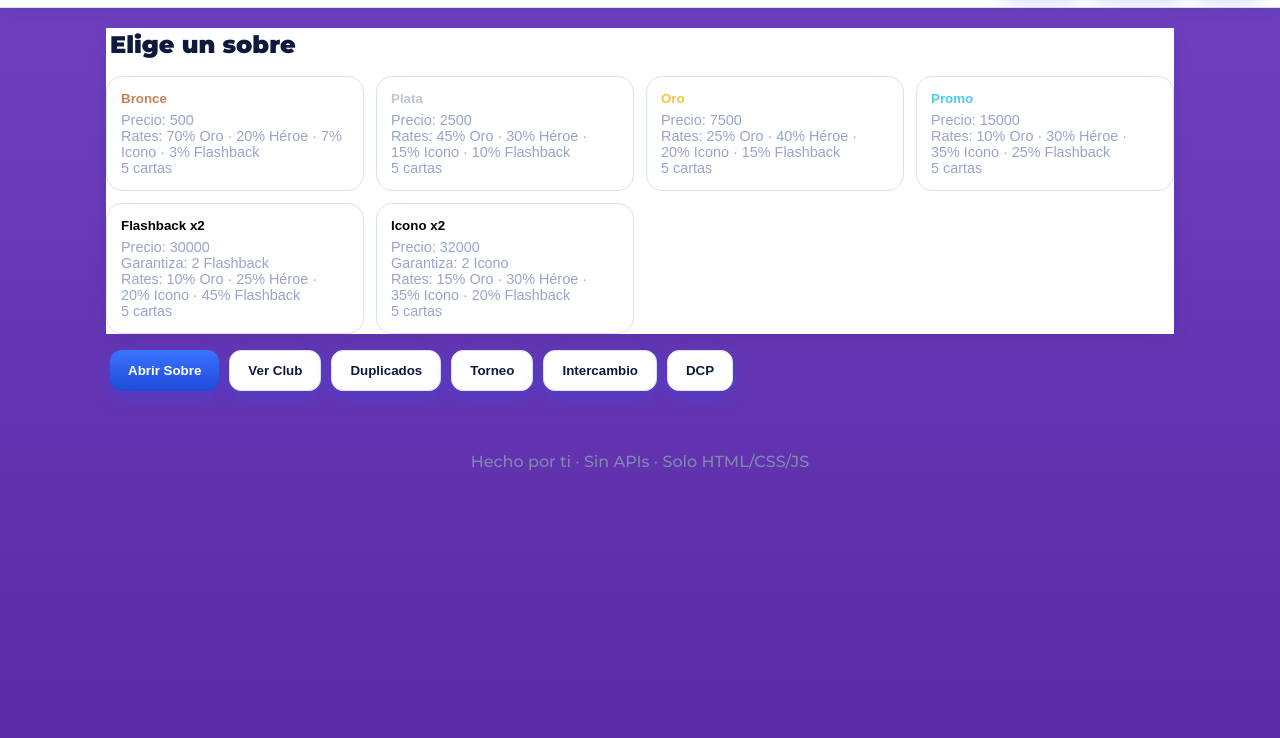
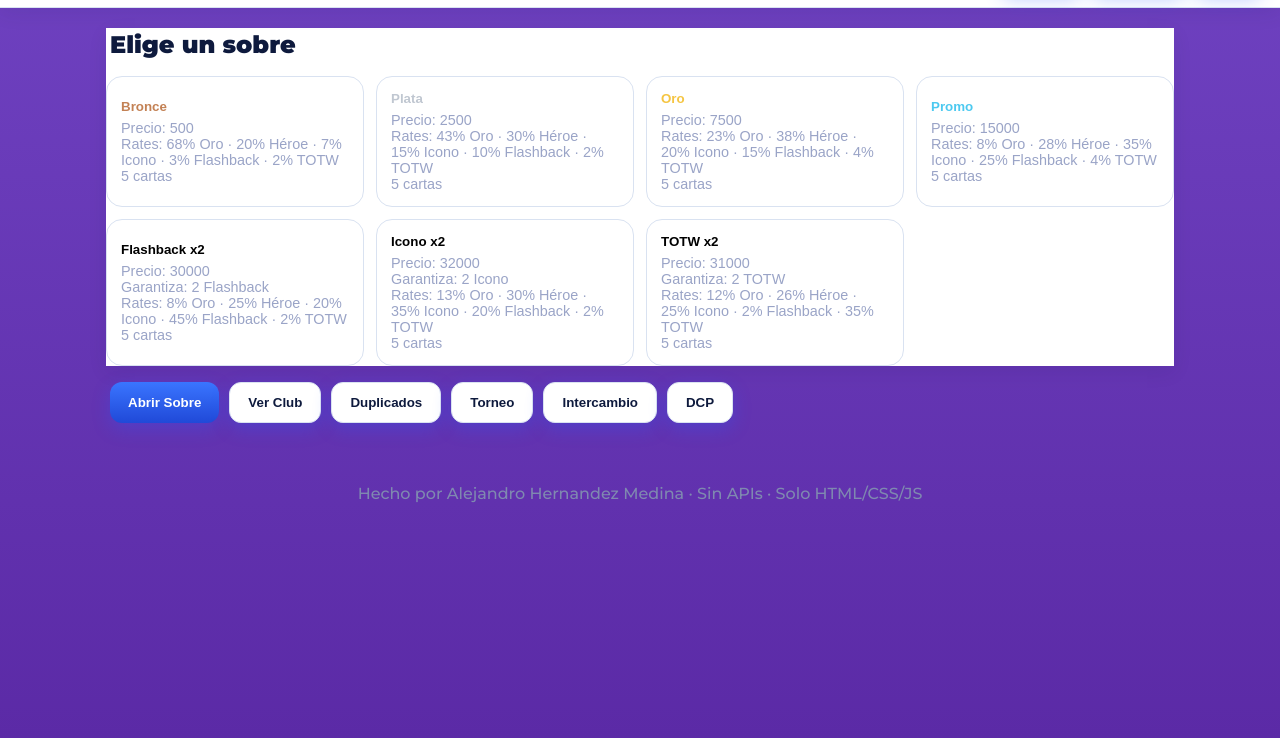
Before and after one commit to opolo11futbol-ops/OPOLO-PACK-OPENER, a plain HTML site: page index.html in a window 1280 px wide. Shown: the part 62-800 px from the top of the page. Drawn offline with Linux system fonts and the light colour scheme.

Commit message:
Add files via upload

```diff
--- a/index.html
+++ b/index.html
@@ -3,7 +3,7 @@
 <head>
   <meta charset="UTF-8" />
   <meta name="viewport" content="width=device-width, initial-scale=1.0" />
-  <title>FIFA Packs - Mini Juego</title>
+  <title>opolo pack opener</title>
   <link rel="stylesheet" href="styles.css" />
   <link rel="preconnect" href="https://fonts.googleapis.com">
   <link rel="preconnect" href="https://fonts.gstatic.com" crossorigin>
@@ -11,7 +11,7 @@
 </head>
 <body>
   <header class="topbar">
-    <div class="brand">FIFA Packs</div>
+    <div class="brand"><img src="assets/logo.png" alt="Logo" class="logo" /><span>opolo pack opener</span></div>
     <div class="status">
       <div class="user" id="currentUser">Invitado</div>
       <div class="coins" id="coins">🪙 0</div>
@@ -29,7 +29,7 @@
           <div class="pack-title bronze">Bronce</div>
           <div class="pack-info">
             <div>Precio: 500</div>
-            <div>Rates: 70% Oro · 20% Héroe · 7% Icono · 3% Flashback</div>
+            <div>Rates: 68% Oro · 20% Héroe · 7% Icono · 3% Flashback · 2% TOTW</div>
             <div>5 cartas</div>
           </div>
         </button>
@@ -37,7 +37,7 @@
           <div class="pack-title silver">Plata</div>
           <div class="pack-info">
             <div>Precio: 2500</div>
-            <div>Rates: 45% Oro · 30% Héroe · 15% Icono · 10% Flashback</div>
+            <div>Rates: 43% Oro · 30% Héroe · 15% Icono · 10% Flashback · 2% TOTW</div>
             <div>5 cartas</div>
           </div>
         </button>
@@ -45,7 +45,7 @@
           <div class="pack-title gold">Oro</div>
           <div class="pack-info">
             <div>Precio: 7500</div>
-            <div>Rates: 25% Oro · 40% Héroe · 20% Icono · 15% Flashback</div>
+            <div>Rates: 23% Oro · 38% Héroe · 20% Icono · 15% Flashback · 4% TOTW</div>
             <div>5 cartas</div>
           </div>
         </button>
@@ -53,7 +53,7 @@
           <div class="pack-title promo">Promo</div>
           <div class="pack-info">
             <div>Precio: 15000</div>
-            <div>Rates: 10% Oro · 30% Héroe · 35% Icono · 25% Flashback</div>
+            <div>Rates: 8% Oro · 28% Héroe · 35% Icono · 25% Flashback · 4% TOTW</div>
             <div>5 cartas</div>
           </div>
         </button>
@@ -62,7 +62,7 @@
           <div class="pack-info">
             <div>Precio: 30000</div>
             <div>Garantiza: 2 Flashback</div>
-            <div>Rates: 10% Oro · 25% Héroe · 20% Icono · 45% Flashback</div>
+            <div>Rates: 8% Oro · 25% Héroe · 20% Icono · 45% Flashback · 2% TOTW</div>
             <div>5 cartas</div>
           </div>
         </button>
@@ -71,7 +71,16 @@
           <div class="pack-info">
             <div>Precio: 32000</div>
             <div>Garantiza: 2 Icono</div>
-            <div>Rates: 15% Oro · 30% Héroe · 35% Icono · 20% Flashback</div>
+            <div>Rates: 13% Oro · 30% Héroe · 35% Icono · 20% Flashback · 2% TOTW</div>
+            <div>5 cartas</div>
+          </div>
+        </button>
+        <button class="pack" data-pack="totw_duo">
+          <div class="pack-title totw">TOTW x2</div>
+          <div class="pack-info">
+            <div>Precio: 31000</div>
+            <div>Garantiza: 2 TOTW</div>
+            <div>Rates: 12% Oro · 26% Héroe · 25% Icono · 2% Flashback · 35% TOTW</div>
             <div>5 cartas</div>
           </div>
         </button>
@@ -163,6 +172,7 @@
             <option value="rare">Héroe</option>
             <option value="icon">Icono</option>
             <option value="elite">Flashback</option>
+            <option value="totw">TOTW</option>
           </select>
           <button id="closeClubBtn" class="btn small">Cerrar</button>
         </div>
@@ -276,7 +286,7 @@
   </section>
 
   <footer class="footer">
-    Hecho por ti · Sin APIs · Solo HTML/CSS/JS
+    Hecho por Alejandro Hernandez Medina · Sin APIs · Solo HTML/CSS/JS
   </footer>
 
   <!-- Auth Overlay -->
@@ -286,6 +296,8 @@
       <p class="muted">Crea o entra a una cuenta local (solo en este navegador)</p>
       <form id="authForm">
         <input id="username" name="username" type="text" placeholder="Nombre de usuario" autocomplete="username" required />
+        <input id="password" name="password" type="password" placeholder="Contraseña (opcional para cuentas nuevas)" autocomplete="current-password" />
+        <div id="authError" class="small" style="color:#e74c3c; min-height:1.2em"></div>
         <div class="auth-actions">
           <button type="submit" class="btn">Entrar</button>
         </div>
@@ -295,6 +307,6 @@
   </section>
 
   <!-- Cache-bust to forzar que cargue la última versión del JS -->
-  <script src="script.js?v=9"></script>
+  <script src="script.js?v=10"></script>
 </body>
 </html>
```
